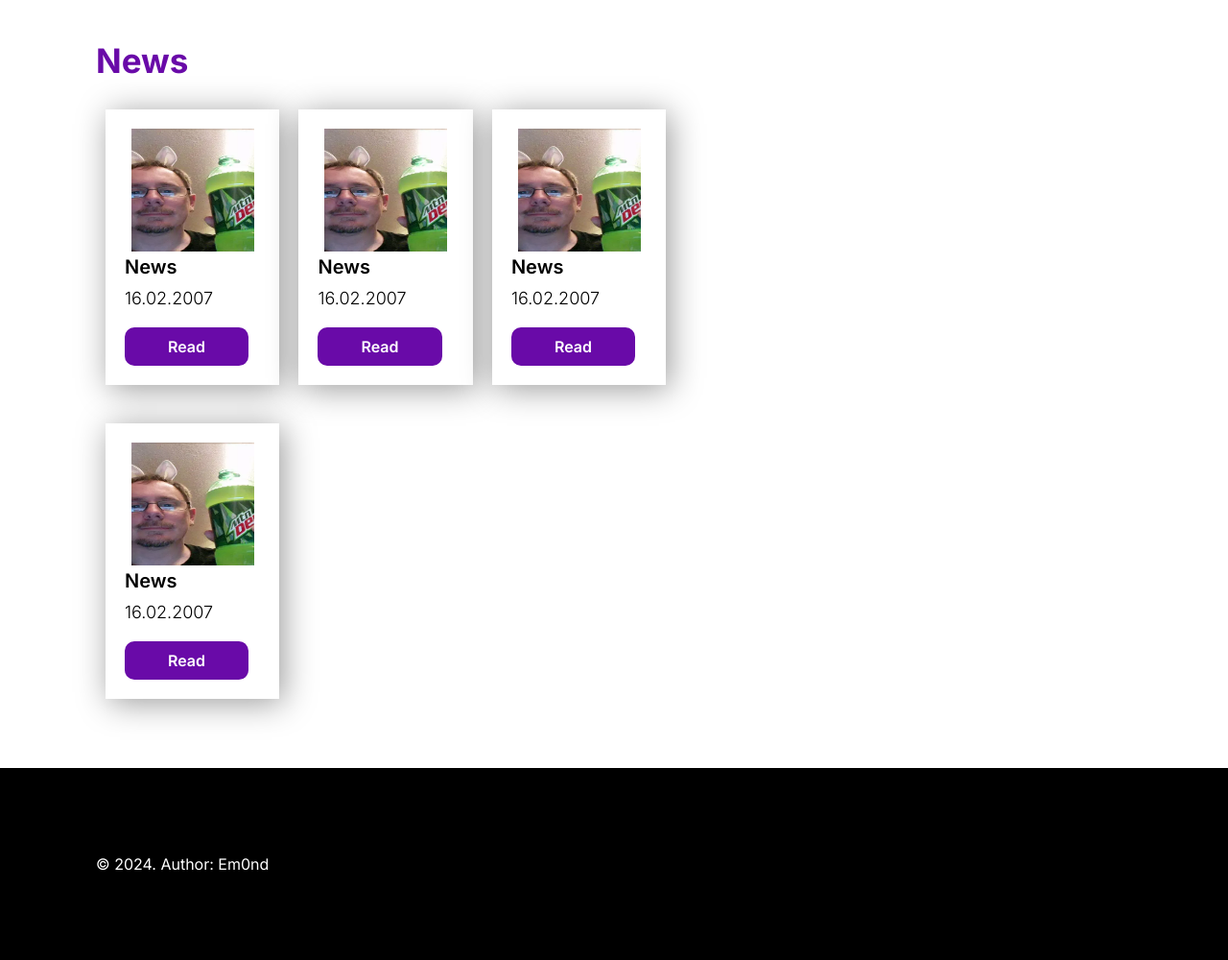
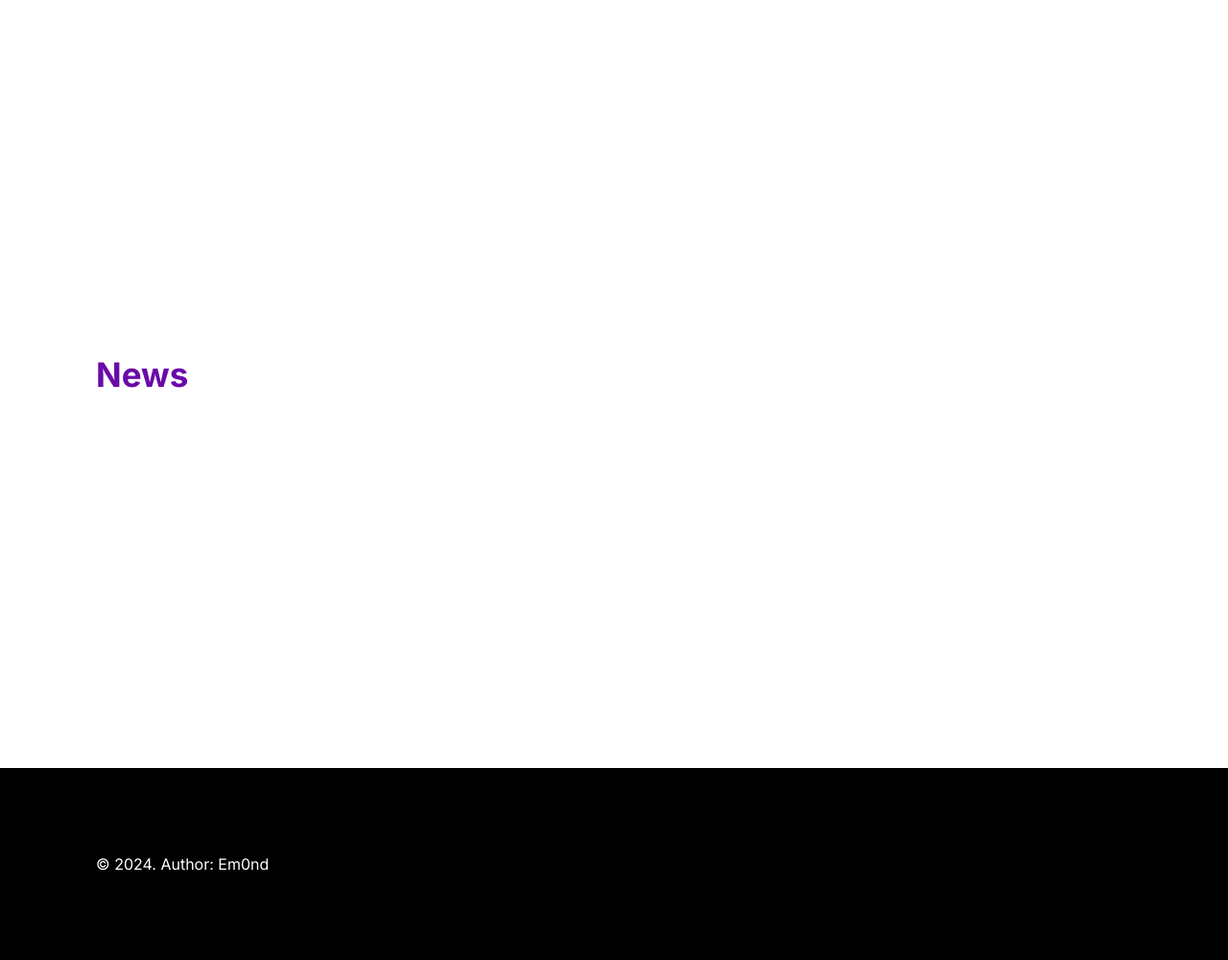
Before and after one commit to Em0nd999/yaustal, a Django app: page /news/ in a window 1280 px wide. Shown: the part 60-1060 px from the top of the page at 96% size. Run offline with Django 5.2, Linux system fonts and the light colour scheme.

Commit message:
thid commit

```diff
--- a/news_app/templates/primary/news.html
+++ b/news_app/templates/primary/news.html
@@ -35,38 +35,16 @@
                 <div class="container">
                     <h1 class="title-primary">News</h1>
                     <div class="news-row">
-                        <div class="news-card">
-                            <div class="news-img">
-                                <img src="./images/mauntidew.webp" alt="test">
-                            </div>
-                        <h3 class="news-title">News</h3>
-                        <h3 class="news-date">16.02.2007</h3>
-                        <a href="#" class="button-primary">Read</a>
-                    </div>
+                        {% for post in posts %}
                     <div class="news-card">
                         <div class="news-img">
-                            <img src="./images/mauntidew.webp" alt="test">
+                            <img src="{{post.image}}" alt="{{post.title}}">
                         </div>
-                        <h3 class="news-title">News</h3>
-                        <h3 class="news-date">16.02.2007</h3>
-                        <a href="#" class="button-primary">Read</a>
+                        <h3 class="news-title">{{post.title}}</h3>
+                        <h3 class="news-date">{{post.post_date|date:"d.m.y"}}</h3>
+                        <a href="{% url 'news_detail_page' pk=post.pk %}" class="button-primary">Read</a>
                     </div>
-                    <div class="news-card">
-                        <div class="news-img">
-                            <img src="./images/mauntidew.webp" alt="test">
-                        </div>
-                        <h3 class="news-title">News</h3>
-                        <h3 class="news-date">16.02.2007</h3>
-                        <a href="#" class="button-primary">Read</a>
-                    </div>
-                        <div class="news-card">
-                            <div class="news-img">
-                                <img src="./images/mauntidew.webp" alt="test">
-                            </div>
-                            <h3 class="news-title">News</h3>
-                            <h3 class="news-date">16.02.2007</h3>
-                            <a href="#" class="button-primary">Read</a>
-                        </div>
+                    {% endfor %}
                     </div>
                 </div>
             </section>
```
